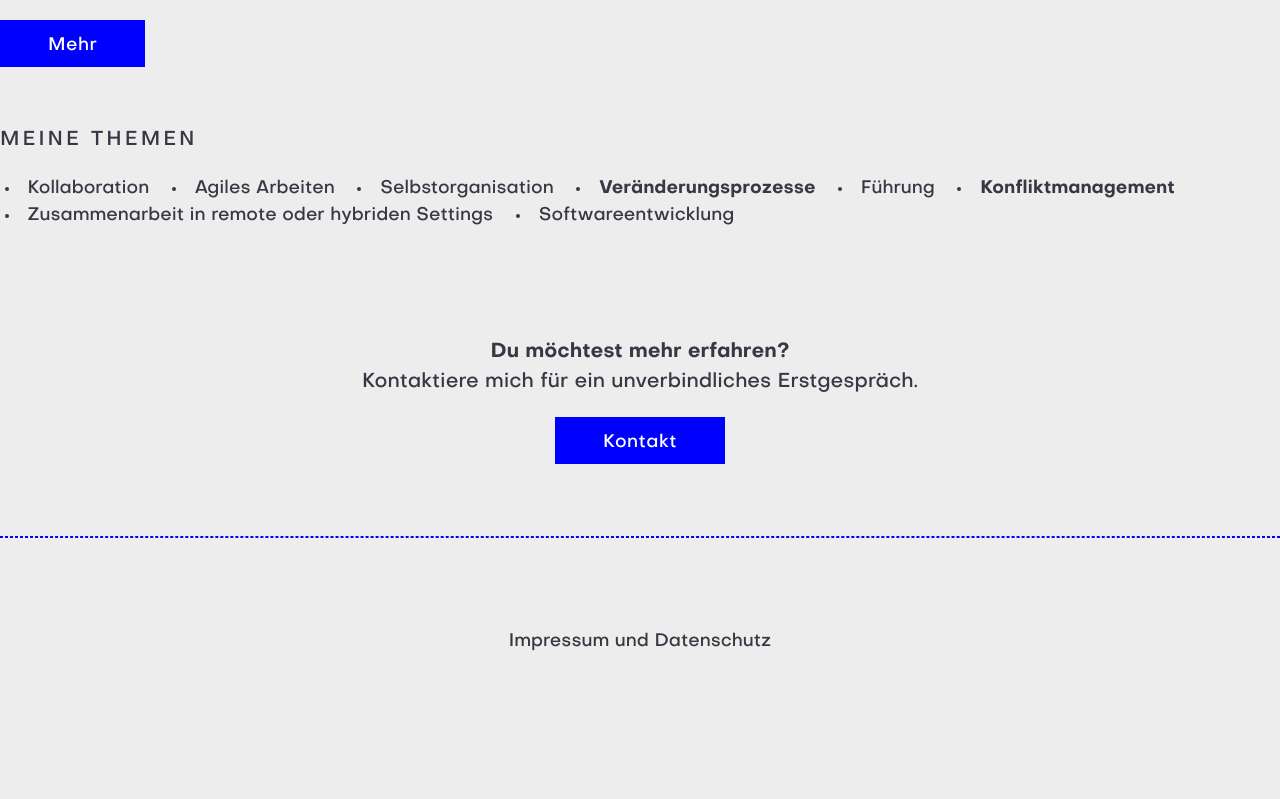
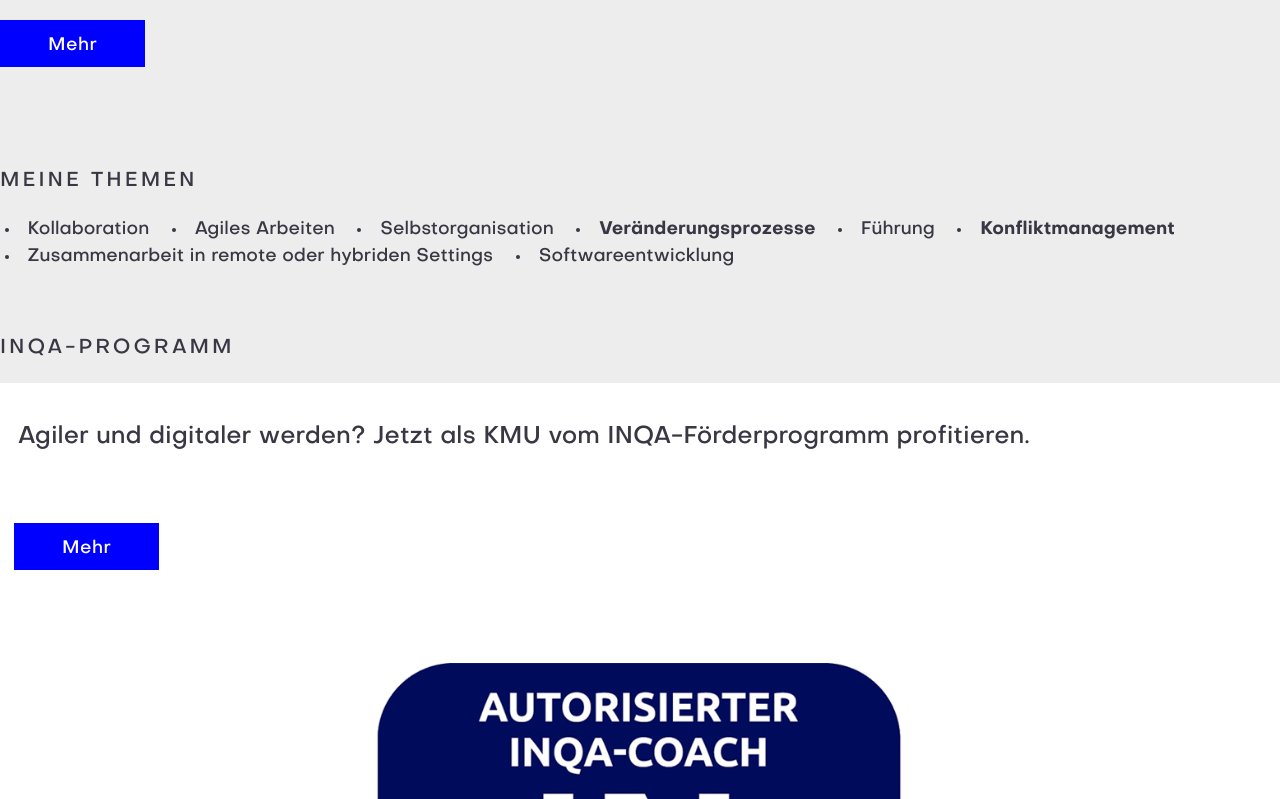
Before and after one commit to sssggr/ninasiessegger, a Nuxt app: page / in a window 1280 px wide. Shown: the part 5861-6660 px from the top of the page. Before the commit the page ends 6606 px from the top, so only its background shows below. Built offline with nearby package versions, Linux system fonts and the light colour scheme.

Commit message:
INQA Teaser Startseite

```diff
--- a/pages/index.vue
+++ b/pages/index.vue
@@ -29,7 +29,7 @@ useSeoMeta({
       </div>
     </div>
   </div>
-  <section>
+  <section class="teaser">
     <h2>
       Mein Angebot
     </h2>
@@ -105,7 +105,7 @@ useSeoMeta({
       </div>
     </div>
   </section>
-  <section>
+  <section class="themen">
     <h2>
       Meine Themen
     </h2>
@@ -124,11 +124,47 @@ useSeoMeta({
       </div>
     </div>
   </section>
+  <section>
+    <h2>
+      Inqa-Programm
+    </h2>
+    <div class="row">
+    <div class="col-lg-offset-1 col-lg-10 col-md-12">
+      <div class="row hero">
+        <div class="col-xs-12 col-md-6 col-sm-6 hero-item1">
+          <p>
+            Agiler und digitaler werden? Jetzt als KMU vom INQA-Förderprogramm profitieren.
+          </p>
+          <div class="button-container">
+            <NuxtLink to="/inqa-coaching" class="btn">
+              Mehr
+            </NuxtLink>
+          </div>
+        </div>
+        <div class="col-xs-12 col-md-6 col-sm-6 portrait-container hero-item2">
+          <img src="~/assets/images/inqa-badge.png"
+            alt="INQA Zertifikat" class="responsive-img">
+        </div>
+      </div>
+    </div>
+  </div>
+  </section>
 </template>
 
 <style scoped>
 h3 {
   margin: 0;
+}
+.hero p{
+  font-weight: 400;
+}
+
+.teaser{
+margin: 0 0 4.5em;
+}
+
+.themen{
+  margin: 0 0 3.5em;
 }
 
 .teaser-container {
--- a/pages/inqa-coaching.vue
+++ b/pages/inqa-coaching.vue
@@ -27,7 +27,7 @@ useSeoMeta({
             </div>
           </div>
           <div class="col-xs-12 col-md-6 col-sm-6 portrait-container hero-item2">
-            <img srcset="~/assets/images/inqa_header.png" alt="INQA Ilustration" class="responsive-img">
+            <img srcset="~/assets/images/inqa_header.png" alt="INQA Illustration" class="responsive-img">
           </div>
         </div>
       </div>
```
Also changed, not shown: assets/images/inqa-badge.jpg (deleted), assets/images/inqa-badge.png (added).
